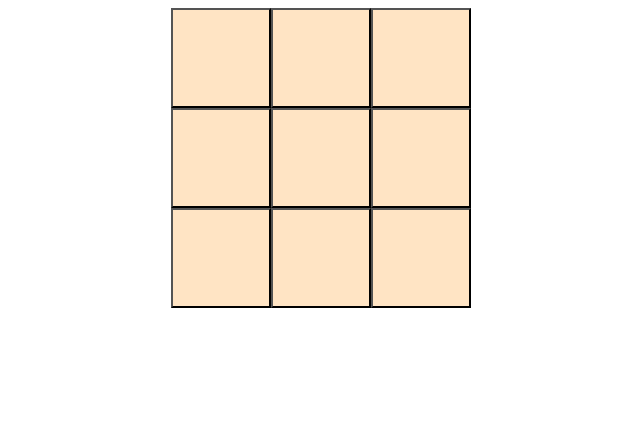
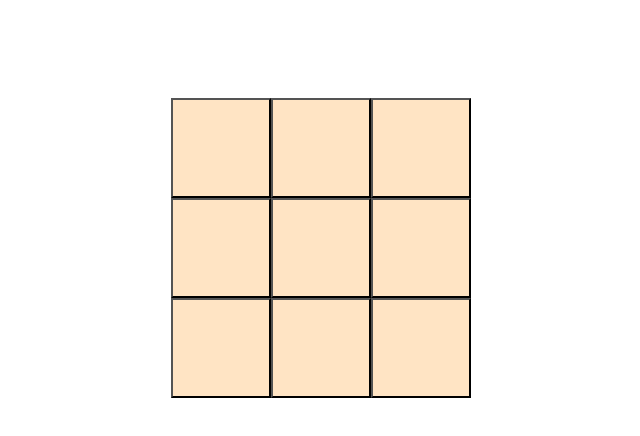
Before and after one commit to Sam-MARTis/React_Learning, a React (Vite) app in the folder Tic-Tac-Toe/: page / in a window 1280 px wide. Shown: the top 436 px of the page, without its empty margins (319-959 px from the left). Built offline with nearby package versions, Linux system fonts and the light colour scheme.

Commit message:
Added winner text

```diff
--- a/Tic-Tac-Toe/src/components/Board.jsx
+++ b/Tic-Tac-Toe/src/components/Board.jsx
@@ -45,8 +45,20 @@ const Board = () => {
 
     setState(newState);
   };
+  let status;
+  const winner = calculateWinner(state);
+  if (winner) {
+    if (winner === "X") {
+      status = "Winner is X";
+    }
+    else{
+      status = "Winner is O";
+    }
+  }
+
   return (
     <>
+    <div className="status">{status}</div>
       <div className="board-row">
         <Square
           value={state[0]}
--- a/Tic-Tac-Toe/src/components/styles/Board.css
+++ b/Tic-Tac-Toe/src/components/styles/Board.css
@@ -5,3 +5,15 @@
     justify-content:center;
 
 }
+
+.status{
+    position: relative;
+    align-self: center;
+    width: 30%;
+    left: 35%;
+    text-align: center;
+    align-content: center;
+    padding-top: 40px;
+    height: 50px;
+
+}
```
